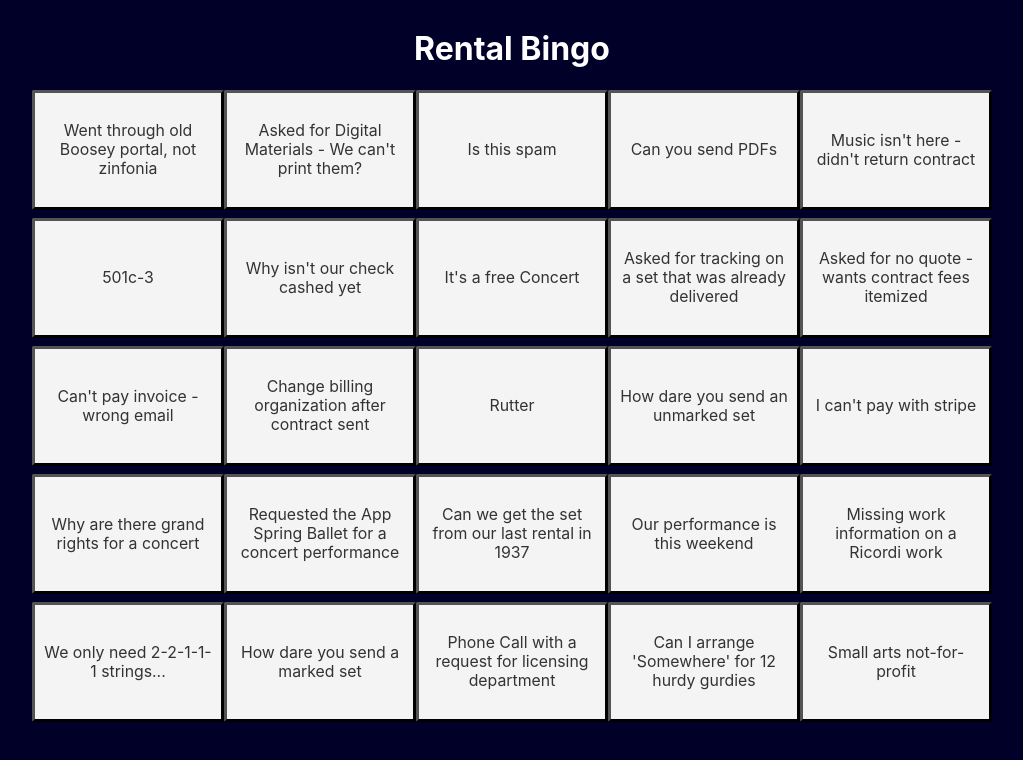
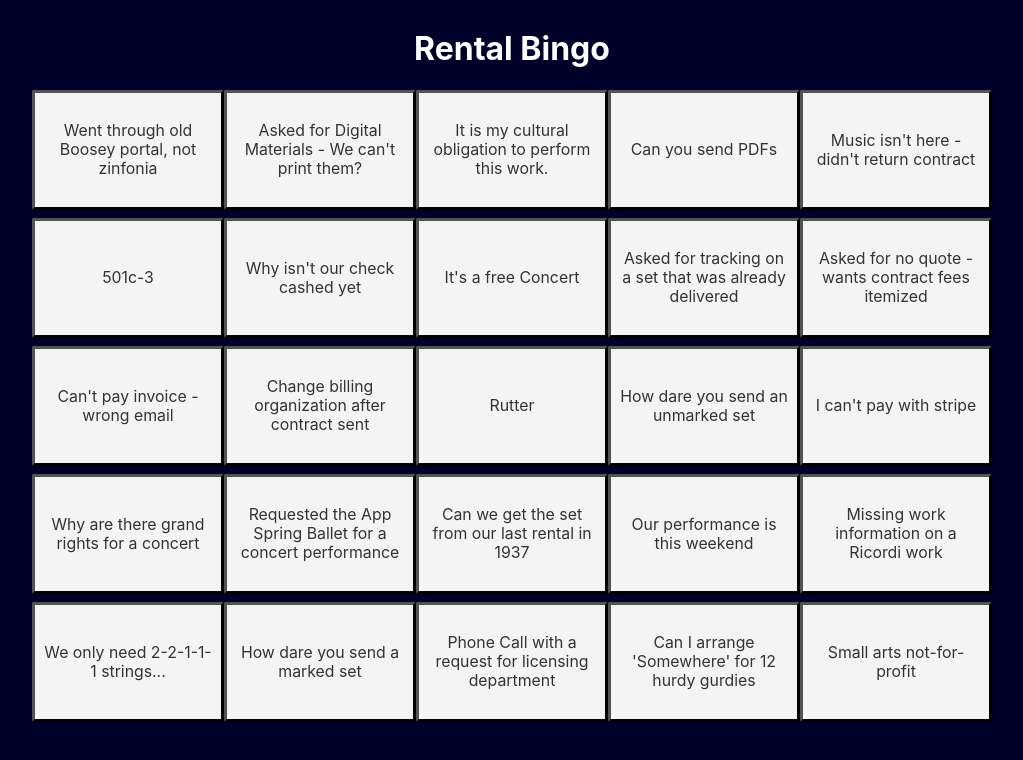
Before and after one commit to jericho2992/Rental_Bingo, a Svelte app: page / in a window 1280 px wide. Shown: the top 760 px of the page, without its empty margins (136-1159 px from the left). Built offline with nearby package versions, Linux system fonts and the light colour scheme.

Commit message:
Update Card squares

```diff
--- a/src/App.svelte
+++ b/src/App.svelte
@@ -25,8 +25,8 @@
 		"I can't pay with stripe",
 		"Our performance is this weekend",
 		"Why are there grand rights for a concert",
-		"Is this spam",
-		"It is my cultural obligation to perform this work."
+		"It is my cultural obligation to perform this work.",
+		"Returning the unsigned contract",
 	];
 </script>
 
```
